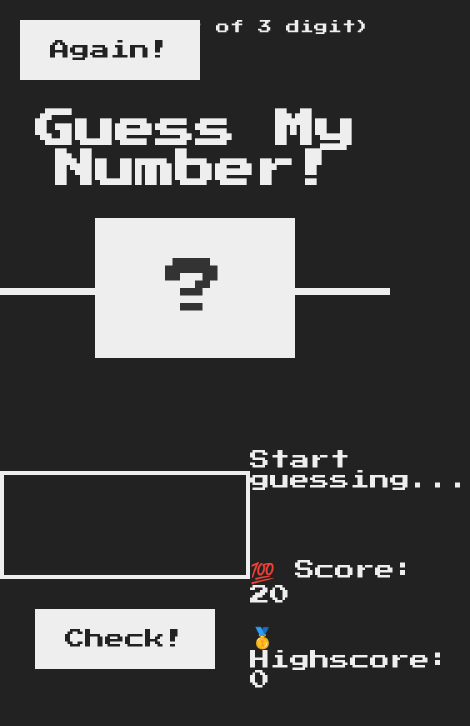
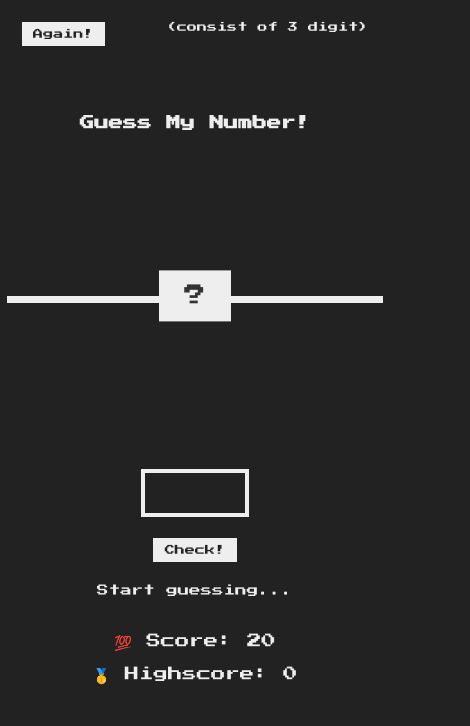
Before and after one commit to Hossam-Hassan27/guess-game, a plain HTML site: page index.html in a window 390 px wide. Shown: the whole page, 470 px wide, since content can reach past the window. Drawn offline with Linux system fonts and the light colour scheme.

Commit message:
Update style.css

```diff
--- a/style.css
+++ b/style.css
@@ -116,4 +116,79 @@ h1 {
 
 .label-score {
   margin-bottom: 2rem;
+
 }
+/* 📱 شاشات الموبايل */
+@media (max-width: 768px) {
+  html {
+    font-size: 50%; /* يقلل حجم الخط العام */
+  }
+
+  body {
+    padding: 1rem;
+  }
+
+  h1 {
+    font-size: 2.5rem;
+    top: 40%;
+  }
+
+  .number {
+    font-size: 4rem;
+    width: 12rem;
+    padding: 2rem 0;
+  }
+
+  .guess {
+    font-size: 3rem;
+    width: 18rem;
+    padding: 1.5rem;
+  }
+
+  .btn {
+    font-size: 1.6rem;
+    padding: 1.2rem 2rem;
+  }
+
+  main {
+    flex-direction: column;
+    justify-content: center;
+    gap: 3rem;
+    text-align: center;
+  }
+
+  .left, .right {
+    width: 100%;
+  }
+
+  .message {
+    margin-bottom: 4rem;
+    font-size: 1.6rem;
+  }
+}
+
+/* 📱 شاشات أصغر (زي 400px أو أقل) */
+@media (max-width: 400px) {
+  html {
+    font-size: 45%;
+  }
+
+  h1 {
+    font-size: 2rem;
+  }
+
+  .number {
+    font-size: 3rem;
+    width: 10rem;
+  }
+
+  .guess {
+    font-size: 2.5rem;
+    width: 15rem;
+  }
+
+  .btn {
+    font-size: 1.4rem;
+    padding: 1rem 1.6rem;
+  }
+}
```
